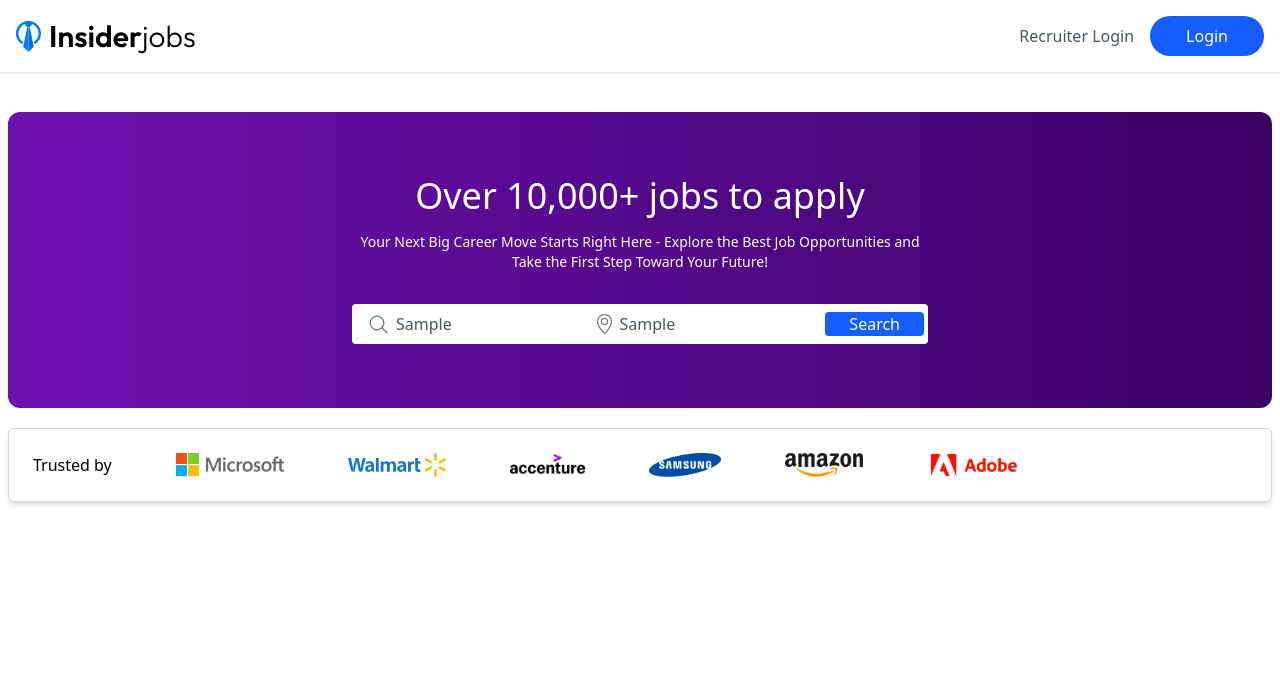
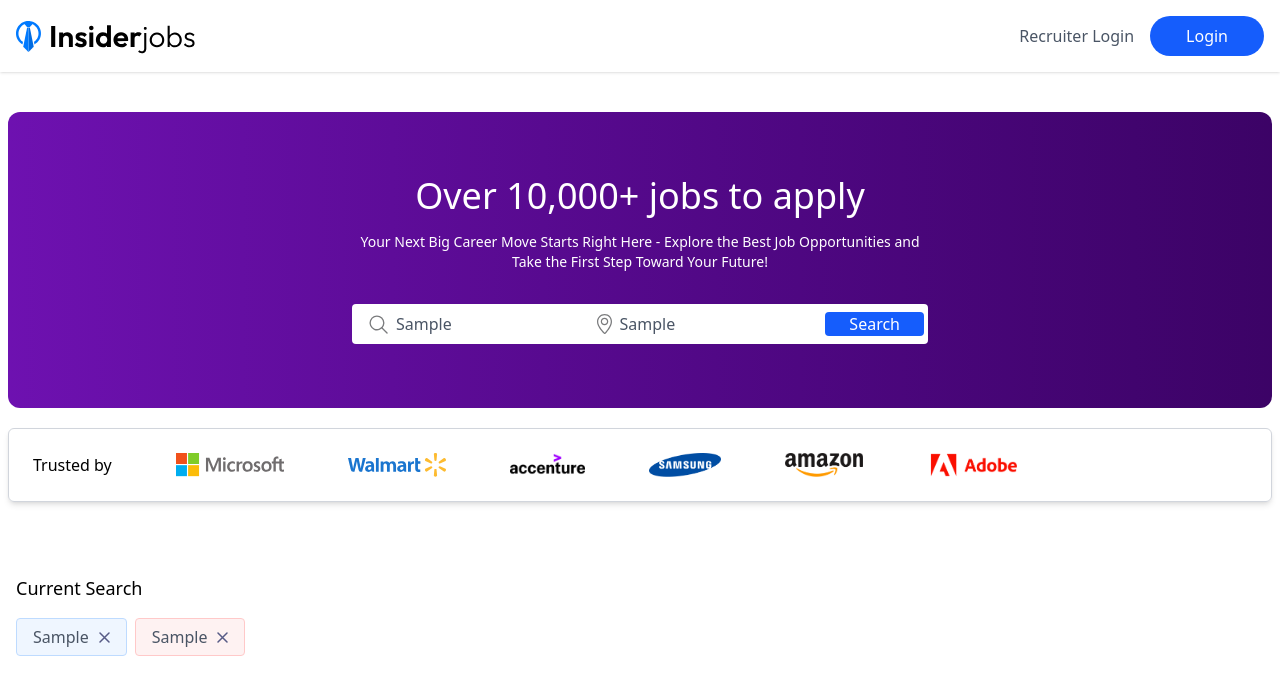
Before and after one commit to VanshikaSahu05/Job-Portal, a React (Vite) app in the folder client/: page / in a window 1280 px wide. Both pictures are taken after typing "Sample", "Sample" into the empty fields and a click on the button "Search". Shown: the top 694 px of the page. Built offline with nearby package versions, Linux system fonts and the light colour scheme; no server answers.

Commit message:
current Search Section

```diff
--- /dev/null
+++ b/client/src/Components/JobListing.jsx
@@ -0,0 +1,42 @@
+import { useContext } from "react"
+import { AppContext } from "../Context/AppContext"
+import { assets } from "../assets/assets"
+
+const JobListing = () => {
+
+    const {isSearched,searchFilter,setSearchFilter} = useContext(AppContext)
+  return (
+    <div className="container 2xl:px-20 mx-auto flex flex-col lg:flex-row max-lg:space-y-8 py-8 ">
+        {/* SideBar */}
+        <div className="w-full lg:w-1/4 bg-white px-4">
+            {/* searchFilter from hero */}
+            {
+                isSearched && ( searchFilter.title !== "" || searchFilter.location !== "") && (
+                    <>
+                    <h3 className="font-medium text-lg mb-4">
+                        Current Search
+                        </h3>
+                        <div className="mb-4 text-gray-600">
+                            {searchFilter.title && (
+                                <span className="inline-flex items-center gap-2.5 bg-blue-50 border border-blue-200 px-4 py-1.5 rounded">
+                                    {searchFilter.title}
+                                    <img onClick={ e => setSearchFilter(prev => ({...prev,title:""}))} className="cursor-pointer" src={assets.cross_icon} alt="" />
+                                </span>
+                            )}
+
+                            {searchFilter.location && (
+                                <span className="ml-2 inline-flex items-center gap-2.5 bg-red-50 border border-red-200 px-4 py-1.5 rounded" >
+                                    {searchFilter.location}
+                                    <img onClick={ e => setSearchFilter(prev => ({...prev,location:""}))} className="cursor-pointer" src={assets.cross_icon} alt="" />
+                                </span>
+                            )}
+                        </div>
+                    </>
+                )
+            }
+        </div>
+    </div>
+  )
+}
+
+export default JobListing
--- a/client/src/Pages/Home.jsx
+++ b/client/src/Pages/Home.jsx
@@ -1,12 +1,14 @@
 import React from "react";
 import NavBar from "../Components/NavBar";
 import Hero from "../Components/Hero";
+import JobListing from "../Components/JobListing";
 
 const Home = () => {
   return (
     <div>
       <NavBar />
       <Hero />
+      <JobListing />
     </div>
   );
 };
```
